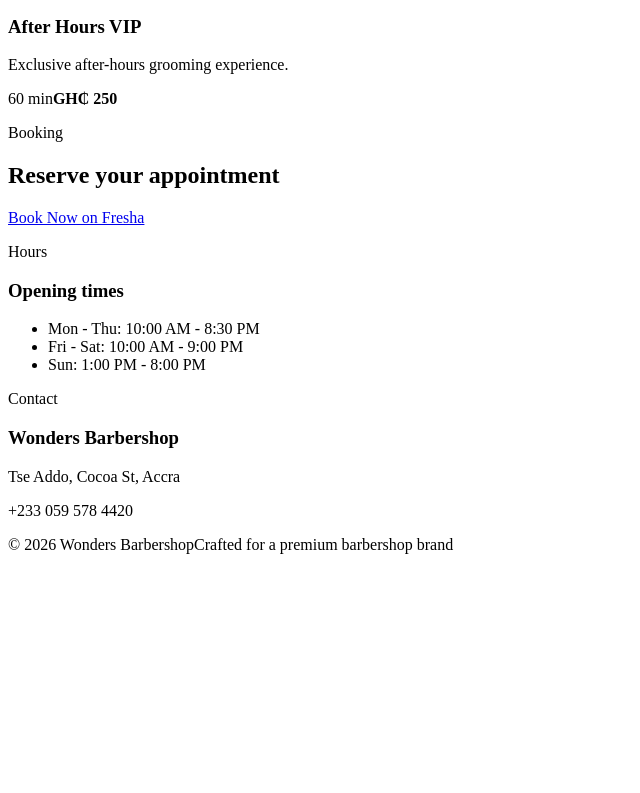
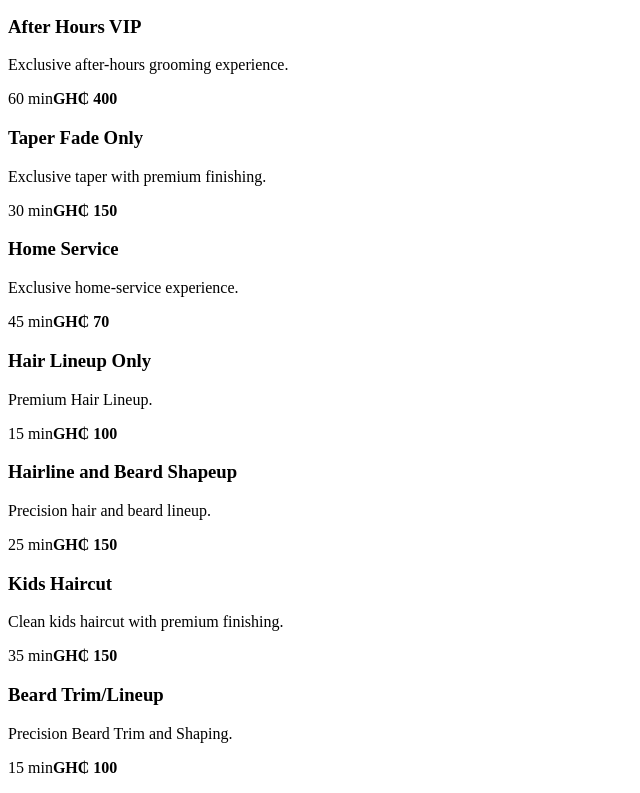
Before and after one commit to leosinghh/wonders-barbershop, a React (Vite) app in the folder client/: page / in a window 1280 px wide. Shown: the part 560-1353 px from the top of the page, without its empty margins (0-640 px from the left). Before the commit the page ends 1122 px from the top, so only its background shows below. Built offline with nearby package versions, Linux system fonts and the light colour scheme; the HTML template or start-up script is replaced by a standard one.

Commit message:
Update App.jsx

```diff
--- a/client/src/App.jsx
+++ b/client/src/App.jsx
@@ -7,21 +7,63 @@
     name: 'Haircut',
     description: 'Clean haircut with premium finishing.',
     durationMinutes: 45,
-    price: 100
+    price: 170
   },
   {
     id: 2,
     name: 'Haircut + Beard',
     description: 'Precision haircut and beard shaping.',
     durationMinutes: 60,
-    price: 150
+    price: 200
   },
   {
     id: 3,
     name: 'After Hours VIP',
     description: 'Exclusive after-hours grooming experience.',
     durationMinutes: 60,
-    price: 250
+    price: 400
+  },
+  {
+    id: 5,
+    name: 'Taper Fade Only',
+    description: 'Exclusive taper with premium finishing.',
+    durationMinutes: 30,
+    price: 150
+  },
+  {
+    id: 6,
+    name: 'Home Service',
+    description: 'Exclusive home-service experience.',
+    durationMinutes: 45,
+    price: 70
+  },
+  {
+    id: 7,
+    name: 'Hair Lineup Only',
+    description: 'Premium Hair Lineup.',
+    durationMinutes: 15,
+    price: 100
+  },
+  {
+    id: 8,
+    name: 'Hairline and Beard Shapeup',
+    description: 'Precision hair and beard lineup.',
+    durationMinutes: 25,
+    price: 150
+  },
+  {
+    id: 9,
+    name: 'Kids Haircut',
+    description: 'Clean kids haircut with premium finishing.',
+    durationMinutes: 35,
+    price: 150
+  },
+  {
+    id: 10,
+    name: 'Beard Trim/Lineup',
+    description: 'Precision Beard Trim and Shaping.',
+    durationMinutes: 15,
+    price: 100
   }
 ]
 
```
